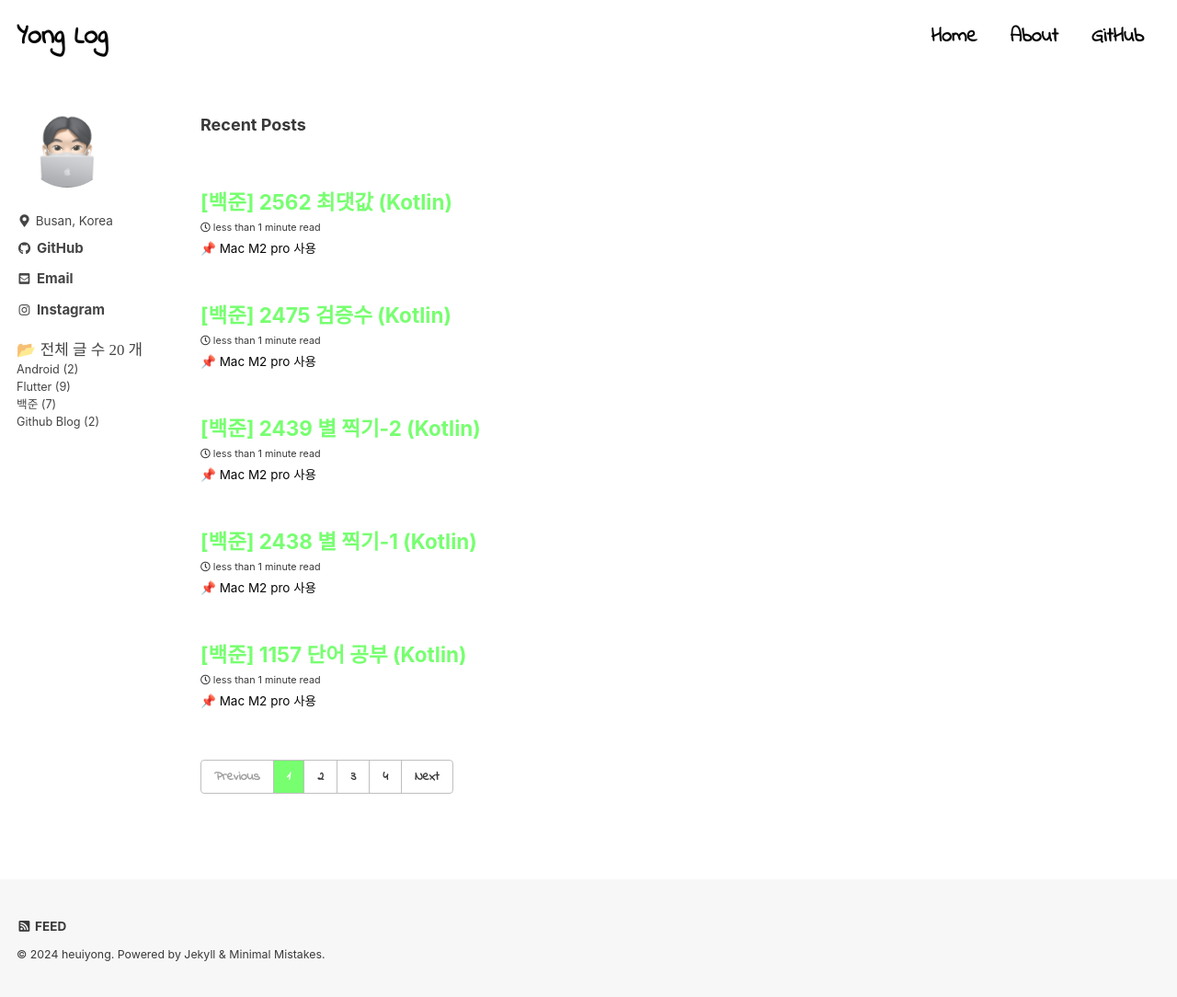
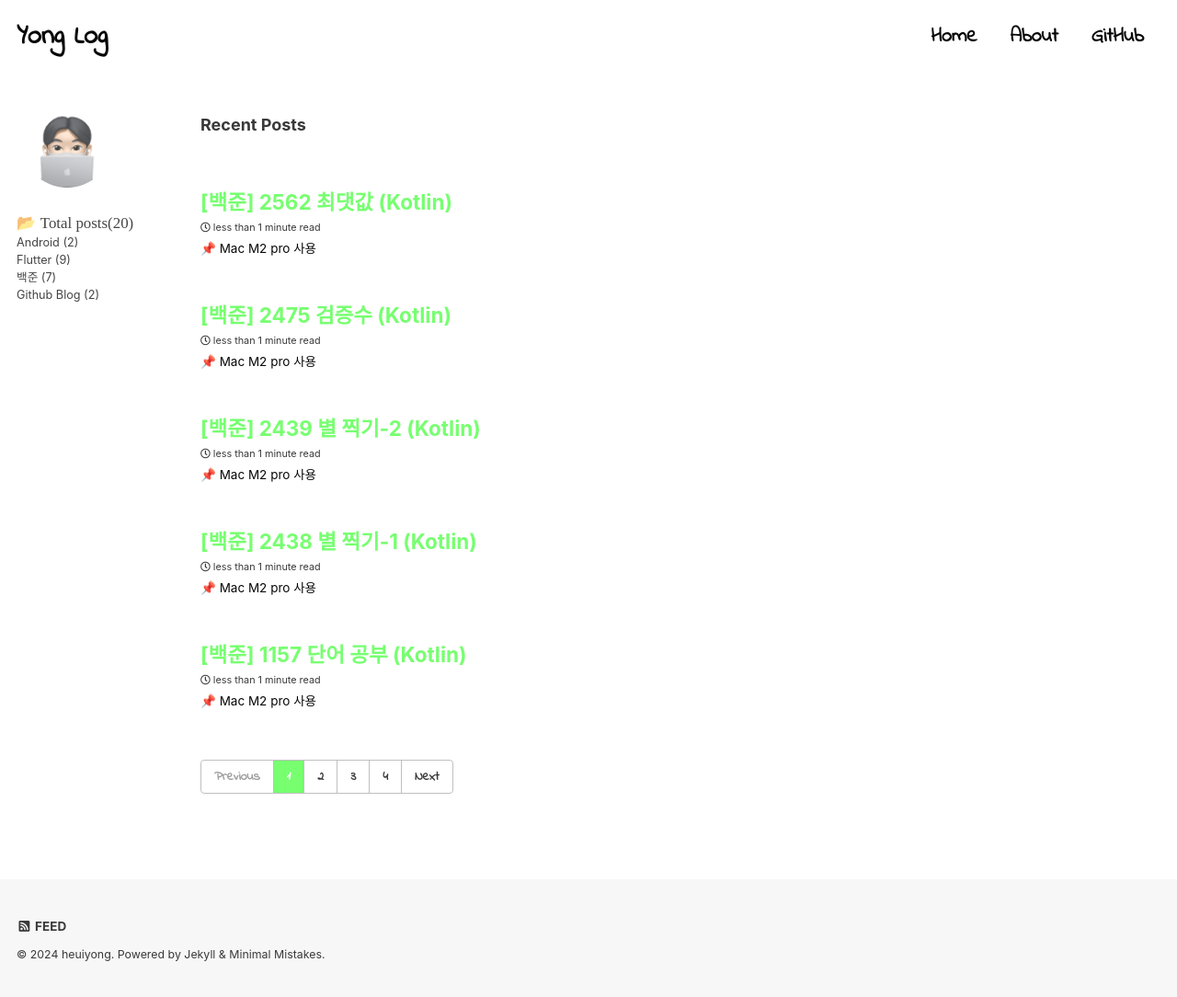
Before and after one commit to heui-yong/heui-yong.github.io, a Jekyll site: the page built from index.html, in a window 1280 px wide and 1084 px high. Shown: the whole window at 92% size. Built offline with Jekyll 4.4.1, drawn with Linux system fonts in a browser that asks for light colours; cached includes are drawn as plain includes; some web fonts are replaced; the list of posts is cut into pages by our own code.

Commit message:
블로그 홈 화면 수정

```diff
--- a/_config.yml
+++ b/_config.yml
@@ -107,18 +107,18 @@ author:
   # name             : "Lee HeuiYong"
   avatar           : "/assets/image/profile/memoji.png"
   bio              : ""
-  location         : "Busan, Korea"
+  location         :
   email            :
   links:
-    - label: "GitHub"
-      icon: "fab fa-fw fa-github"
-      url: "https://github.com/heui-yong"
-    - label: "Email"
-      icon: "fas fa-fw fa-envelope-square"
-      url: "mailto:gusrnr9878@gmail.com"
-    - label: "Instagram"
-      icon: "fab fa-fw fa-instagram"
-      url: "https://www.instagram.com/heui_yong/"
+    # - label: "GitHub"
+    #   icon: "fab fa-fw fa-github"
+    #   url: "https://github.com/heui-yong"
+    # - label: "Email"
+    #   icon: "fas fa-fw fa-envelope-square"
+    #   url: "mailto:gusrnr9878@gmail.com"
+    # - label: "Instagram"
+    #   icon: "fab fa-fw fa-instagram"
+    #   url: "https://www.instagram.com/heui_yong/"
 
     # - label: "Android"
     #   icon: "fab fa-fw fa"
--- a/_includes/nav_list_main
+++ b/_includes/nav_list_main
@@ -8,7 +8,7 @@
   <ul class="nav__items" id="category_tag_menu">
       <!--전체 글 수-->
       <li>
-            📂 <span style="font-family:'Cafe24Oneprettynight';">전체 글 수</style> <span style="font-family:'Coming Soon';">{{sum}}</style> <span style="font-family:'Cafe24Oneprettynight';">개</style><br>
+            📂 <span style="font-family:'Cafe24Oneprettynight';">Total posts(</style><span style="font-family:'Coming Soon';">{{sum}}</style>)<br>
       </li>
       <li>
         <ul>
```
